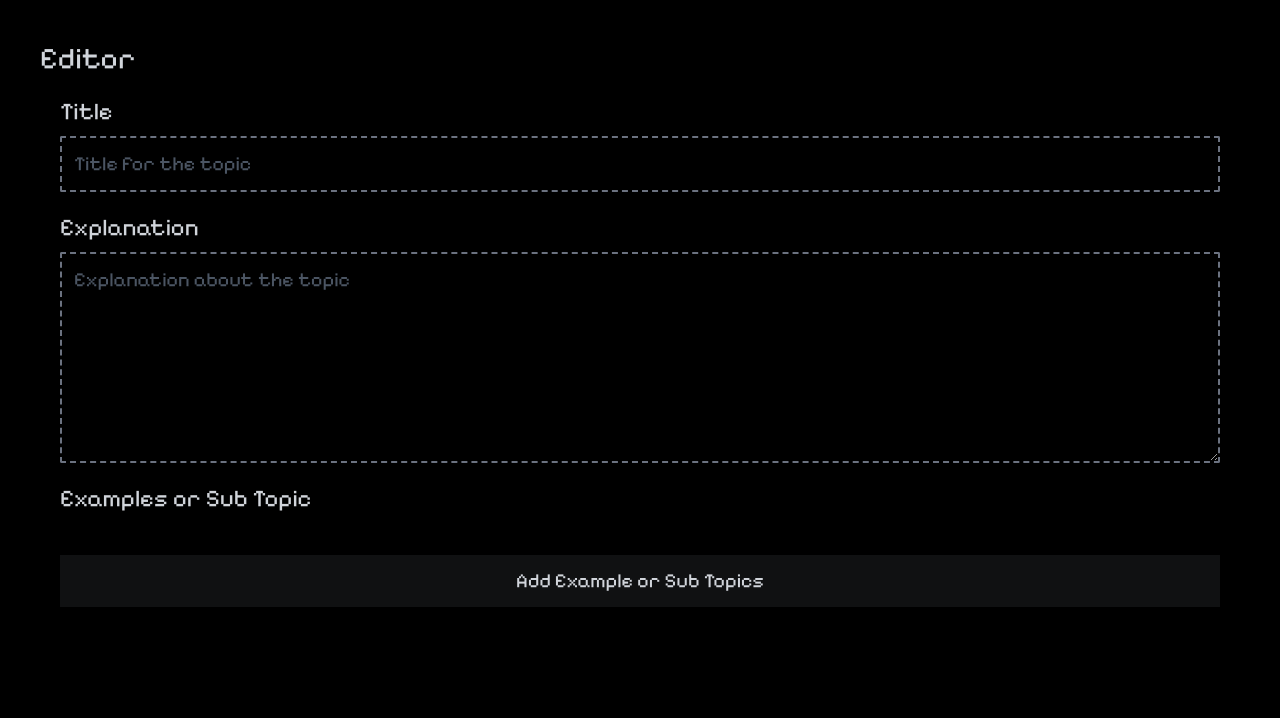
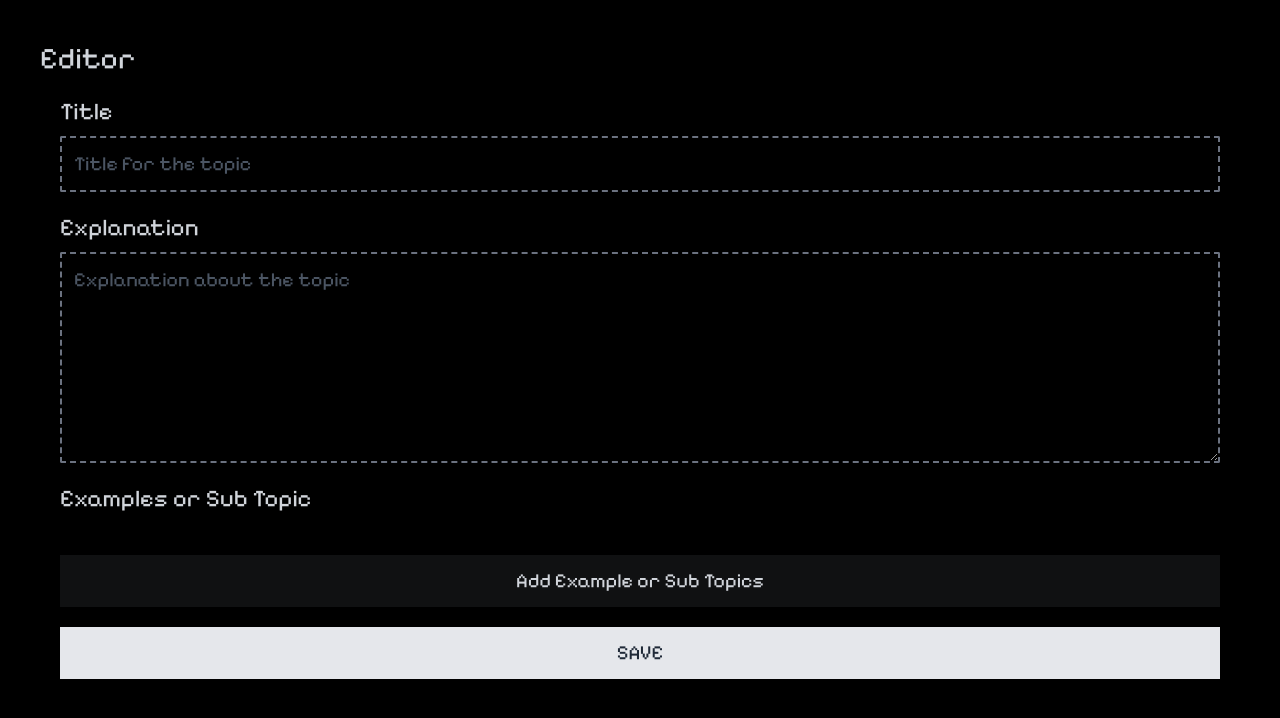
Before and after one commit to sarjun12/web-tutor, a Next.js app: page /editor in a window 1280 px wide. Shown: the top 718 px of the page. Built offline with nearby package versions, Linux system fonts and the light colour scheme.

Commit message:
add editor page

```diff
--- /dev/null
+++ b/app/api/editor/route.ts
@@ -0,0 +1,16 @@
+import { Example } from "@/app/types/example"
+
+type Chapter = {
+  title: string,
+  description: string,
+  examples: Array<Example>
+}
+type Payload = {
+  chapter: Chapter
+}
+
+export async function POST(r: Request) {
+  const data: Promise<Chapter> = r.json();
+  console.log(data)
+  return Response.json({ hello: "hello"})
+}
--- a/app/editor/page.tsx
+++ b/app/editor/page.tsx
@@ -1,12 +1,7 @@
 "use client";
 
 import { ChangeEvent, SetStateAction, useState } from "react";
-
-type Example = {
-  title: string;
-  code: string;
-  description: string;
-};
+import type { Example } from "../types/example";
 
 type Chapter = {
   title: string;
@@ -32,7 +27,21 @@ export default function Editor() {
     e.preventDefault();
     setExamples((prev) => [...prev, { title: "", description: "", code: "" }]);
   }
-  console.log(examples);
+  function save(e: any) {
+    e.preventDefault();
+    const chapter: Chapter = {
+      title: title,
+      description: description,
+      examples: examples,
+    };
+    fetch("/api/editor", {
+      method: "POST",
+      headers: {
+        "Content-Type": "application/json",
+      },
+      body: JSON.stringify({ chapter: chapter }),
+    });
+  }
   return (
     <div className="min-h-screen w-screen p-10 text-gray-300">
       <span className="font-pixel text-3xl">Editor</span>
@@ -62,6 +71,9 @@ export default function Editor() {
         </div>
         <button onClick={addExample} className="bg-gray-400 bg-opacity-10 p-3">
           Add Example or Sub Topics
+        </button>
+        <button onClick={save} className="bg-gray-200 text-gray-800 p-3">
+          SAVE
         </button>
       </form>
     </div>
@@ -106,11 +118,11 @@ function ExampleElement(props: {
     props.setExamples((examples) =>
       examples.filter((_, id) => {
         if (id === props.id) {
-          return false
+          return false;
         }
-        return true
-      })
-    )
+        return true;
+      }),
+    );
   }
   return (
     <div className="w-full flex flex-col text-xl gap-3 bg-gray-600 bg-opacity-5 p-4 rounded-sm border-2 border-dashed border-gray-700 text-gray-300">
```
